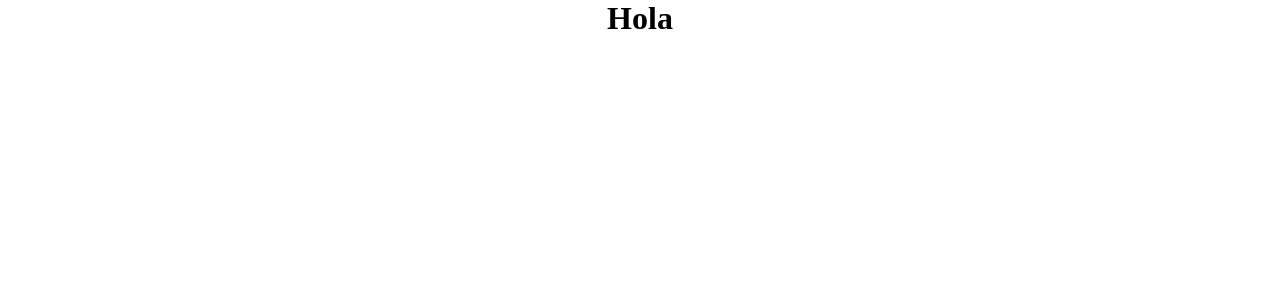
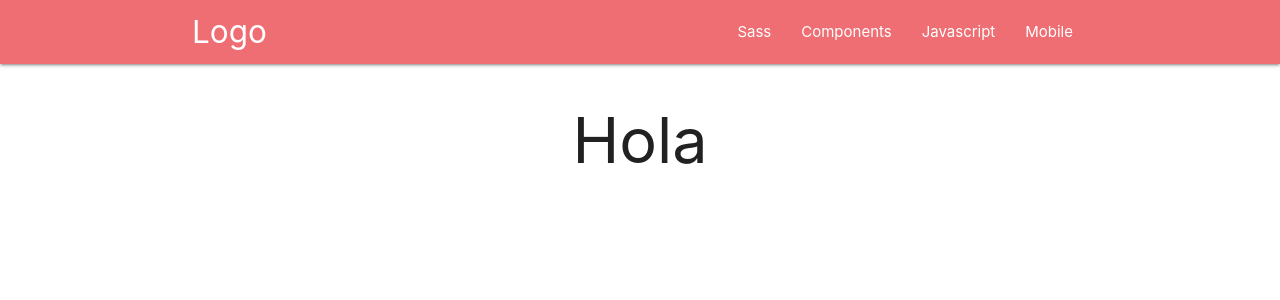
Before and after one commit to FrankoH298/SESP, a React (Create React App) app in the folder SESP/sesp-frontend/: page / in a window 1280 px wide. Shown: the top 300 px of the page. Built offline with nearby package versions, Linux system fonts and the light colour scheme.

Commit message:
cambios en frontend y settings.pu

```diff
--- a/SESP/sesp-frontend/src/App.js
+++ b/SESP/sesp-frontend/src/App.js
@@ -1,8 +1,12 @@
 import "./App.css";
+
+import Navbar from "./components/Navbar/Navbar"
+import "materialize-css/dist/css/materialize.css"
 
 function App() {
   return (
     <>
+      <Navbar />
       <h1 className="dummy-title">Hola</h1>
     </>
   );
--- /dev/null
+++ b/SESP/sesp-frontend/src/components/Navbar/Navbar.js
@@ -0,0 +1,41 @@
+import "materialize-css/dist/css/materialize.css"
+import { useEffect } from 'react';
+
+import M from 'materialize-css'
+
+function Navbar() {
+    useEffect(() => {
+        let elems = document.querySelectorAll('.sidenav');
+        M.Sidenav.init(elems);
+
+    })
+    return (
+        <>
+
+            <nav>
+                <div className="container">
+                    <div className="nav-wrapper">
+                        <a href="#!" className="brand-logo">Logo</a>
+                        <a href="/" data-target="mobile-demo" className="sidenav-trigger"><i className="material-icons">menu</i></a>
+                        <ul className="right hide-on-med-and-down">
+                            <li><a href="/">Sass</a></li>
+                            <li><a href="/">Components</a></li>
+                            <li><a href="/">Javascript</a></li>
+                            <li><a href="/">Mobile</a></li>
+                        </ul>
+                    </div>
+                </div>
+            </nav>
+
+            <ul className="sidenav" id="mobile-demo">
+                <li><a href="/">Sass</a></li>
+                <li><a href="/">Components</a></li>
+                <li><a href="/">Javascript</a></li>
+                <li><a href="/">Mobile</a></li>
+            </ul>
+
+        </>
+    );
+}
+
+export default Navbar;
```
Also changed, not shown: 1 other file (tests, documents, lock files or other folders).
